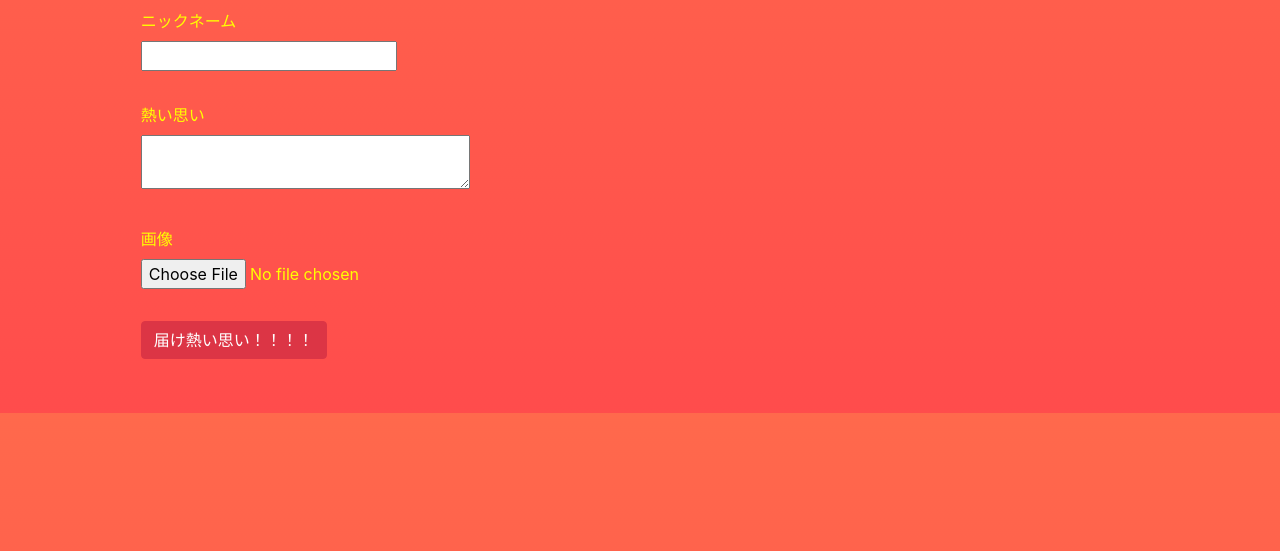
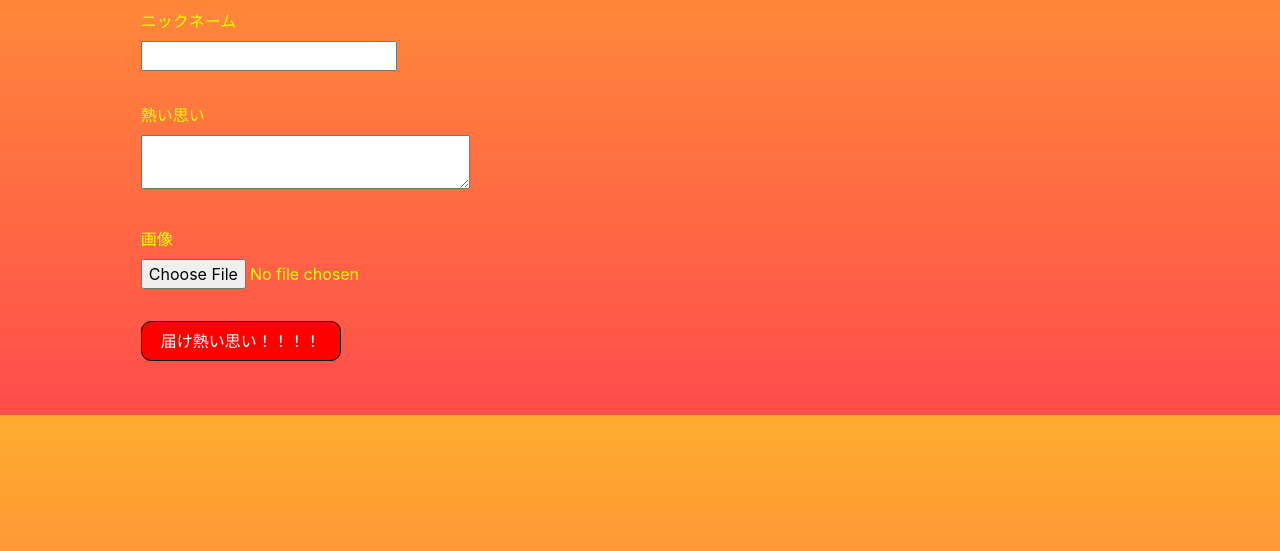
Before and after one commit to j-choriki/EL_BBS, a PHP site: page /ctl/index.php in a window 1280 px wide. Shown: the part 249-800 px from the top of the page. Run offline with PHP 8.4, Linux system fonts and the light colour scheme; data that the repository does not hold is empty.

Commit message:
ボタンのいろを変更しました

```diff
--- a/css/index.css
+++ b/css/index.css
@@ -25,5 +25,21 @@ body section .border .flex {
 }/*# sourceMappingURL=index.css.map */
 .bg-primary{
   color: #ffff00 !important;
-  background-image: linear-gradient(to bottom, #ff694c, #ff4c4c) !important;
+  background-image: linear-gradient(to bottom, #ffac2f, #ff4c4c) !important;
 }
+.btn1 {
+  color: #fff !important;
+  background-color: #ff0000 !important;
+  border-radius: 10px !important; /* エッジを少し丸くする */
+  border: 1px solid black !important; /* ボーダーを明示的に設定 */
+  width: 200px; /* 楕円形にするための幅 */
+  height: 40px; /* 楕円形にするための高さ */
+  display: flex;
+  justify-content: center;
+  align-items: center;
+}
+
+.btn1:hover {
+  background-color: #ff8113 !important;
+  color: #ffff00 !important;
+}
--- a/view/index_html.php
+++ b/view/index_html.php
@@ -31,7 +31,7 @@
                 <label for="image">画像</label>
                 <input type="file" id="image" name="image" class="form-group">
             </div>
-            <button type="submit" class="btn btn-danger">届け熱い思い！！！！</button>
+            <button type="submit" class="btn btn1">届け熱い思い！！！！</button>
         </form>
     </section>
 
```
